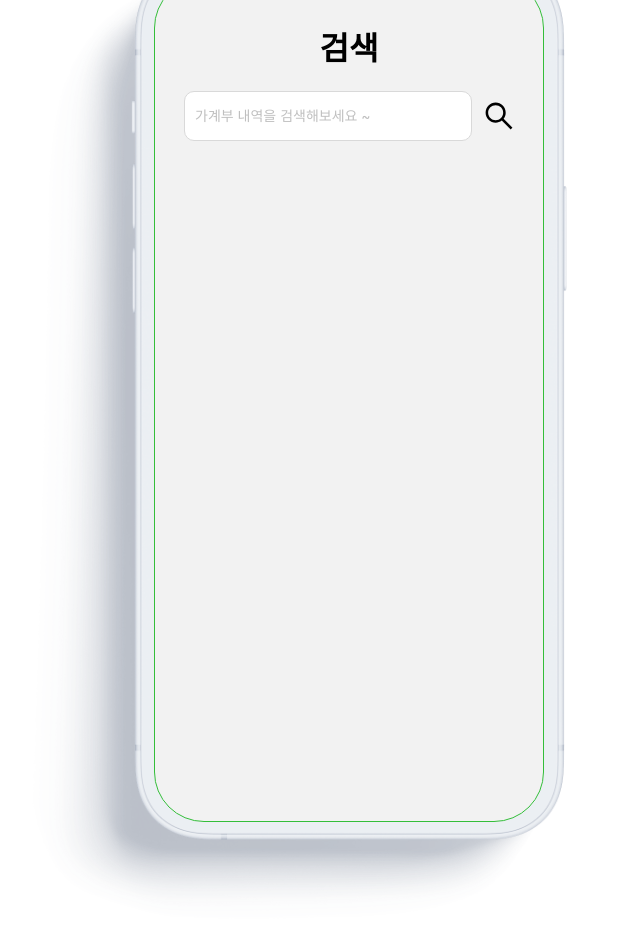
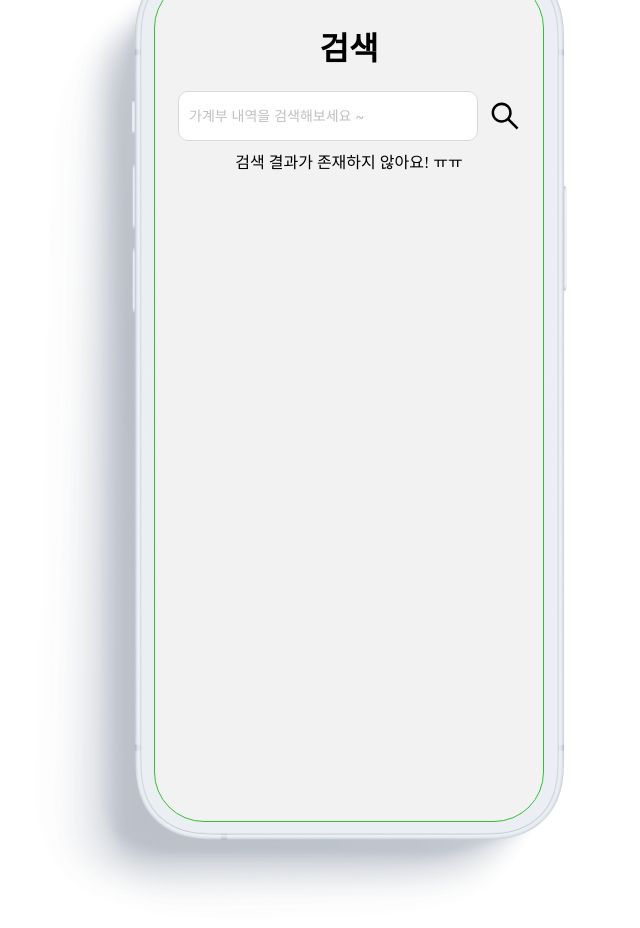
Before and after one commit to ozazat/moayo, a React (Vite) app: page /search in a window 1280 px wide. Both pictures are taken after a click on the element "search". Shown: the top 928 px of the page, without its empty margins (291-931 px from the left). Built offline with nearby package versions, Linux system fonts and the light colour scheme; some icons are missing; a web font is replaced by a local one.

Commit message:
feat : 해당검색어 하이라이팅, 검색어 없을 때 없어요 문구 추가

```diff
--- a/src/components/ExpenseList.tsx
+++ b/src/components/ExpenseList.tsx
@@ -6,9 +6,10 @@ type Props = {
   amount: number;
   category: string;
   date: string;
+  searchText?: string;
 };
 
-const ExpenseList = ({ _id, amount, category, date }: Props) => {
+const ExpenseList = ({ _id, amount, category, date, searchText }: Props) => {
   return (
     <ExpenseListContainer to={`/edit/${_id}`}>
       <TextInfo>
@@ -16,7 +17,20 @@ const ExpenseList = ({ _id, amount, category, date }: Props) => {
         <span>{date.slice(5, 10)}</span>
       </TextInfo>
       <ExpenseInfo>
-        <span>{category.split("+")[1]}</span>
+        {searchText ? (
+          <div
+            dangerouslySetInnerHTML={{
+              __html: category
+                .split("+")[1]
+                ?.replace(
+                  new RegExp(searchText, "gu"),
+                  `<span style="color:var(--point-color-red)">${searchText}</span>`
+                )
+            }}
+          />
+        ) : (
+          <div>{category.split("+")[1]}</div>
+        )}
         <ExpenseAmount>₩{amount.toLocaleString()}</ExpenseAmount>
       </ExpenseInfo>
     </ExpenseListContainer>
--- a/src/components/main/DailyList.tsx
+++ b/src/components/main/DailyList.tsx
@@ -4,14 +4,22 @@ import { search } from "@/types/apiTypes";
 interface Props {
   day: string;
   expenseList: search[];
+  searchText?: string;
 }
 
-const DailyList = ({ day, expenseList }: Props) => {
+const DailyList = ({ day, expenseList, searchText }: Props) => {
   return (
     <div key={day}>
       <p>{day.slice(0, 5)}</p>
       {expenseList.map((list: search, i: number) => (
-        <ExpenseList key={i} _id={list._id} amount={list.amount} category={list.category} date={list.date} />
+        <ExpenseList
+          key={i}
+          _id={list._id}
+          amount={list.amount}
+          category={list.category}
+          date={list.date}
+          searchText={searchText}
+        />
       ))}
     </div>
   );
--- a/src/routes/Search/Search.tsx
+++ b/src/routes/Search/Search.tsx
@@ -13,21 +13,30 @@ const Search = () => {
   const [searchData, setSearchData] = useState<search[]>([]);
   const [isSearching, setIsSearching] = useState(true);
   const [searchResult, setSearchResult] = useState<{ [key: string]: search[] }>({});
+  const [resultExist, setResultExist] = useState(false);
+  const [isStartSearch, setIsStartSearch] = useState(false);
 
   useEffect(() => {
     onSearch();
     setIsSearching(true);
   }, [realSearchText]);
 
+  useEffect(() => {
+    if (Object.keys(searchResult).length > 0) {
+      setResultExist(true);
+    } else {
+      setResultExist(false);
+    }
+  }, [searchResult]);
+
   const onSearch = async () => {
     // searchExpenses(realSearchText, "ozazat").then((res) => {
     //   setSearchData(res.data);
-    //   console.log(res.data); /// 요기 찍히게
+    //   console.log(res.data); ///
     // });
 
     if (realSearchText) {
       const url = "http://52.78.195.183:3003/api/expenses/search?q=" + realSearchText + "&userId=ozazat";
-
       const res = await axios.get(url);
       console.log("response", res);
       const data = res.data;
@@ -42,10 +51,13 @@ const Search = () => {
     setIsSearching(false);
   };
 
-  const startSearch = () => {
+  const startSearch = (e: React.FormEvent<HTMLFormElement>) => {
+    e.preventDefault();
     const result = createResultList();
     setSearchResult(result);
+    console.log("SearchResult", result);
     setIsSearching(false);
+    setIsStartSearch(true);
   };
 
   const createResultList = () => {
@@ -71,6 +83,7 @@ const Search = () => {
       <SearchContainer>
         <SearchTitle>검색</SearchTitle>
         <SearchInputContainer>
+          <form onSubmit={(e) => startSearch(e)}>
             <SearchInput
               onChange={(e: React.ChangeEvent<HTMLInputElement>) => {
                 setRealSearchText(e.target.value);
@@ -78,7 +91,8 @@ const Search = () => {
               value={realSearchText}
               placeholder="가계부 내역을 검색해보세요 ~"
             />
-          <SearchOutlined onClick={startSearch} />
+          </form>
+          <SearchOutlined onClick={(e) => startSearch(e)} />
         </SearchInputContainer>
         <SearchResultContainer>
           {realSearchText ? (
@@ -86,13 +100,12 @@ const Search = () => {
               <AutoSearchWrap>
                 {searchData.map((item: search, index) => (
                   <AutoSearchData key={index} onClick={() => autoSearchClickHandler(index)}>
-                    {/* <div>{item.category.split("+")[1]}</div> */}
                     <div
                       dangerouslySetInnerHTML={{
                         __html: item.category
                           .split("+")[1]
-                          .replace(
-                            new RegExp(realSearchText, "g"),
+                          ?.replace(
+                            new RegExp(realSearchText, "gu"),
                             `<span style="color:var(--point-color-red)">${realSearchText}</span>`
                           )
                       }}
@@ -103,12 +116,17 @@ const Search = () => {
             </AutoSearchContainer>
           ) : null}
         </SearchResultContainer>
+        {!resultExist && isStartSearch ? (
           <ResultContainer>
-          {searchResult &&
-            Object.entries(searchResult).map(([day, expenseList]) => (
-              <DailyList key={day} day={day} expenseList={expenseList} />
+            <div>검색 결과가 존재하지 않아요! ㅠㅠ</div>
+          </ResultContainer>
+        ) : (
+          <ResultContainer>
+            {Object.entries(searchResult).map(([day, expenseList]) => (
+              <DailyList key={day} day={day} expenseList={expenseList} searchText={realSearchText} />
             ))}
           </ResultContainer>
+        )}
       </SearchContainer>
     </>
   );
@@ -168,7 +186,7 @@ const SearchResultContainer = styled.div``;
 const AutoSearchContainer = styled.div`
   position: relative;
   display: block;
-  width: 290px;
+  width: 300px;
   min-height: 100px;
   border: 2px solid var(--base-color-grey);
   border-radius: 10px;
```
Lines whose indentation alone changed are shown as unchanged.
